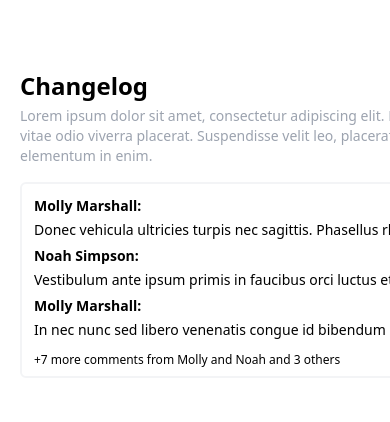
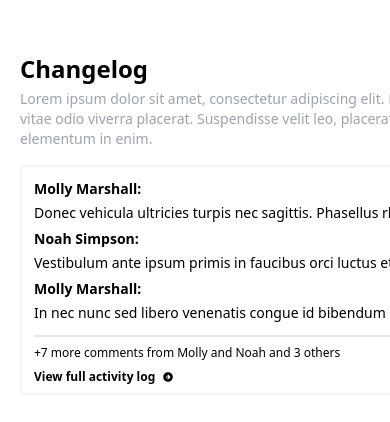
Before and after one commit to AyoCodess/ActivityLog-Component-CLASS-COMPONENT-REACT, a React (Create React App) app: page / in a window 390 px wide. Shown: the part 198-620 px from the top of the page. Built offline with nearby package versions, Linux system fonts and the light colour scheme; the HTML template or start-up script is replaced by a standard one.

Commit message:
mobile responsiveness updated

```diff
--- a/src/components/Card.js
+++ b/src/components/Card.js
@@ -71,10 +71,13 @@ export default class Card extends Component {
         </section>
         <div className='border-gray-100 border-2 py-2 px-3  mt-4 rounded-md'>
           <section>{sections}</section>
-          <footer className='flex justify-between mt-2 text-xs'>
+          <hr className='mt-2 border sm:hidden' />
+          <footer className='flex flex-col sm:flex-row sm:justify-between mt-2 text-xs'>
             <p>{summaryString}</p>
             {dynamicUserList.length > 3 ? (
-              <button onClick={this.toggleShowLog} className='font-bold'>
+              <button
+                onClick={this.toggleShowLog}
+                className='font-bold cursor-pointer w-fit mt-2 sm:mt-0'>
                 {!showLog ? 'View full activity log' : 'Collapse activity log'}
                 {'  '}
                 <ArrowCircleRightIcon className='h-3 w-3 ml-1 inline-block' />
```
